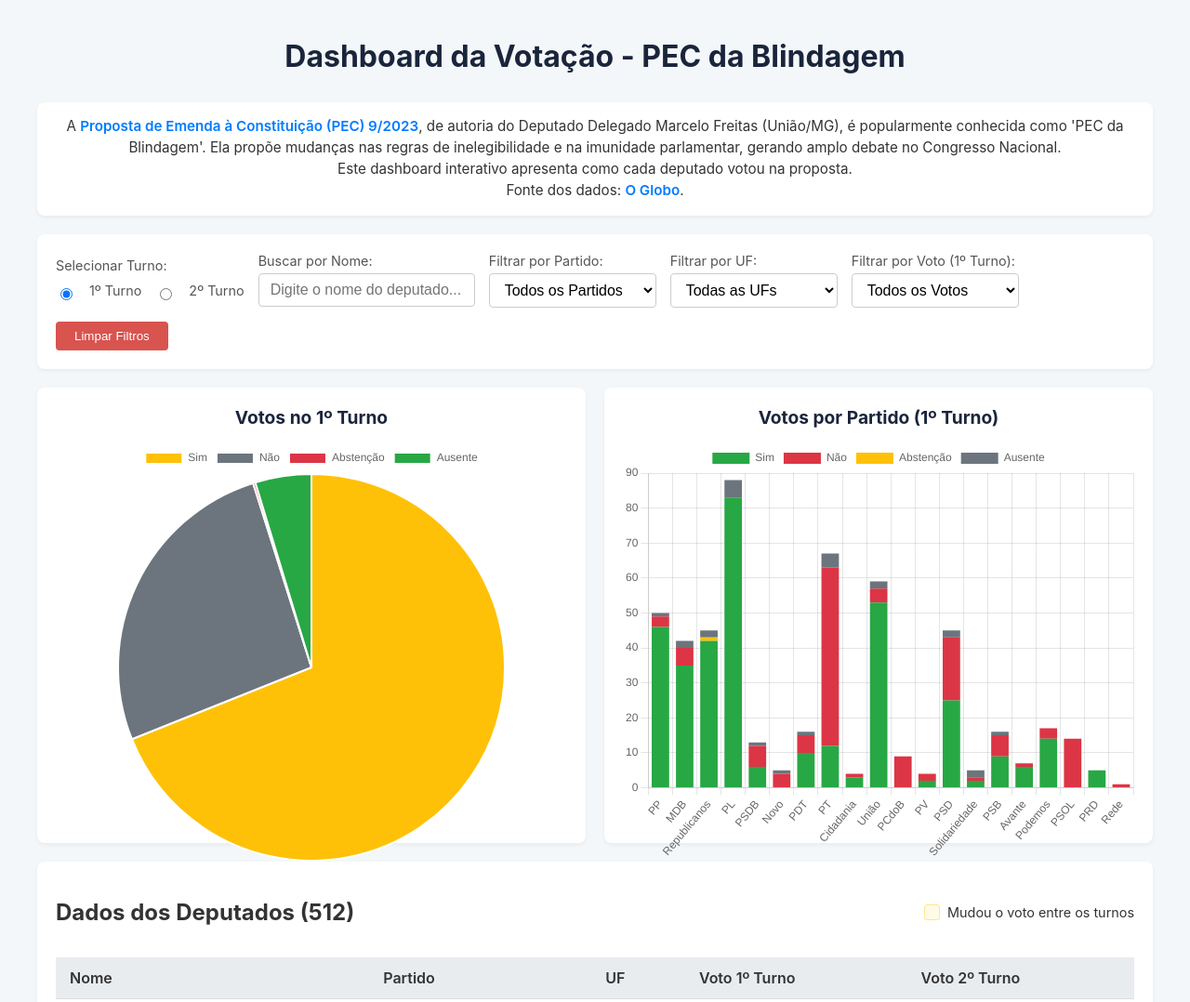
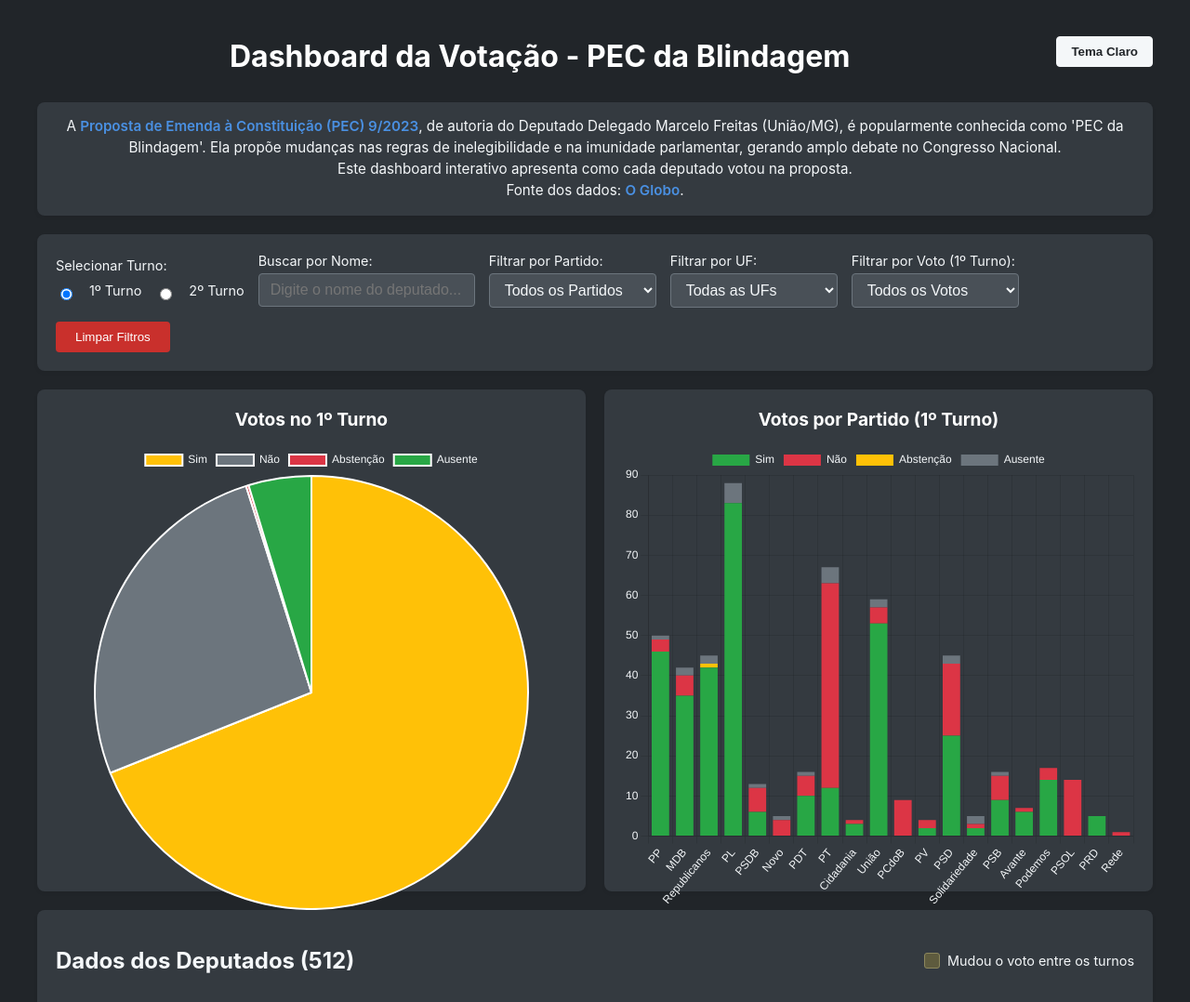
Before and after one commit to silvairsoares/pec_blindagem, a plain HTML site: page index.html in a window 1280 px wide. Shown: the top 1078 px of the page at 93% size. Drawn offline with nearby package versions, Linux system fonts and the light colour scheme.

Commit message:
Inclusao de tema escuro

```diff
--- a/index.html
+++ b/index.html
@@ -8,11 +8,12 @@
     <!-- Incluindo a biblioteca Chart.js para os gráficos -->
     <script src="https://cdn.jsdelivr.net/npm/chart.js"></script>
 </head>
-<body>
+<body class="dark-theme">
 
     <div class="dashboard-container">
         <header>
             <h1>Dashboard da Votação - PEC da Blindagem</h1>
+            <button id="theme-toggle">Mudar Tema</button>
         </header>
 
         <section class="intro-text">
--- a/script.js
+++ b/script.js
@@ -550,6 +550,27 @@ Zucco;PL;RS;Sim;Sim`;
     const chartTurnoTitle = document.getElementById('chart-turno-title');
     const chartPartidosTitle = document.getElementById('chart-partidos-title');
 
+    // Elementos e lógica para o seletor de tema
+    const themeToggleBtn = document.getElementById('theme-toggle');
+    const body = document.body;
+
+    // Verifica o tema salvo no localStorage
+    const savedTheme = localStorage.getItem('theme') || 'dark';
+    body.className = savedTheme + '-theme';
+    themeToggleBtn.textContent = savedTheme === 'dark' ? 'Tema Claro' : 'Tema Escuro';
+
+    themeToggleBtn.addEventListener('click', () => {
+        if (body.classList.contains('dark-theme')) {
+            body.classList.replace('dark-theme', 'light-theme');
+            themeToggleBtn.textContent = 'Tema Escuro';
+            localStorage.setItem('theme', 'light');
+        } else {
+            body.classList.replace('light-theme', 'dark-theme');
+            themeToggleBtn.textContent = 'Tema Claro';
+            localStorage.setItem('theme', 'dark');
+        }
+        filterAndRender(); // Re-renderiza os gráficos com a nova cor da legenda
+    });
     // Função para popular os filtros
     const populateFilters = () => {
         const partidos = [...new Set(allDeputies.map(d => d.partido))].sort();
@@ -628,6 +649,9 @@ Zucco;PL;RS;Sim;Sim`;
         const votoKey = turnoSelecionado === '1' ? 'voto1' : 'voto2';
         const turnoLabel = `${turnoSelecionado}º Turno`;
 
+        // Define a cor do texto dos gráficos com base no tema atual
+        const chartTextColor = document.body.classList.contains('dark-theme') ? '#f4f7f9' : '#333';
+
         // Dados para o gráfico de votos no 1º turno
         const votosTurno1 = deputies.reduce((acc, dep) => {
             acc[dep[votoKey]] = (acc[dep[votoKey]] || 0) + 1;
@@ -662,7 +686,15 @@ Zucco;PL;RS;Sim;Sim`;
                     backgroundColor: ['#ffc107', '#6c757d', '#dc3545', '#28a745', '#17a2b8'], // Abstenção, Ausente, Não, Sim, Art. 17
                 }]
             },
-            options: { responsive: true, maintainAspectRatio: false }
+            options: {
+                responsive: true,
+                maintainAspectRatio: false,
+                plugins: {
+                    legend: {
+                        labels: { color: chartTextColor }
+                    }
+                }
+            }
         });
 
         // Renderizar gráfico de barras para votos por partido
@@ -681,7 +713,15 @@ Zucco;PL;RS;Sim;Sim`;
             options: {
                 responsive: true,
                 maintainAspectRatio: false,
-                scales: { x: { stacked: true }, y: { stacked: true, beginAtZero: true } }
+                plugins: {
+                    legend: {
+                        labels: { color: chartTextColor }
+                    }
+                },
+                scales: {
+                    x: { stacked: true, ticks: { color: chartTextColor } },
+                    y: { stacked: true, beginAtZero: true, ticks: { color: chartTextColor } }
+                }
             }
         });
     };
--- a/style.css
+++ b/style.css
@@ -1,10 +1,46 @@
+/* Definição de variáveis de cor para os temas */
+:root {
+    /* Tema Claro (Light) */
+    --bg-color-light: #f4f7f9;
+    --text-color-light: #333;
+    --card-bg-color-light: #fff;
+    --header-color-light: #1a253c;
+    --link-color-light: #007bff;
+    --border-color-light: #ddd;
+    --table-header-bg-light: #e9ecef;
+    --table-row-even-bg-light: #f8f9fa;
+    --changed-vote-bg-light: #fffbe6;
+    --changed-vote-border-light: #ffe58f;
+    --input-bg-light: #fff;
+    --input-text-light: #333;
+    --input-border-light: #ccc;
+    --button-clear-bg-light: #d9534f;
+    --button-clear-hover-bg-light: #c9302c;
+
+    /* Tema Escuro (Dark) */
+    --bg-color-dark: #212529; /* Cinza bem escuro, quase preto */
+    --text-color-dark: #f4f7f9;
+    --card-bg-color-dark: #343a40; /* Cinza escuro para os cards */
+    --header-color-dark: #ffffff;
+    --link-color-dark: #4a90e2;
+    --border-color-dark: #495057;
+    --table-header-bg-dark: #495057;
+    --table-row-even-bg-dark: #2c3034;
+    --changed-vote-bg-dark: #5e5b3e;
+    --changed-vote-border-dark: #8c875d;
+    --input-bg-dark: #495057;
+    --input-text-dark: #f4f7f9;
+    --input-border-dark: #6c757d;
+    --button-clear-bg-dark: #c9302c;
+    --button-clear-hover-bg-dark: #a52824;
+}
+
 /* Estilos gerais */
 body {
     font-family: -apple-system, BlinkMacSystemFont, "Segoe UI", Roboto, Helvetica, Arial, sans-serif;
-    background-color: #f4f7f9;
-    color: #333;
     margin: 0;
     padding: 20px;
+    transition: background-color 0.3s, color 0.3s;
 }
 
 .dashboard-container {
@@ -14,15 +50,29 @@ body {
     gap: 20px;
 }
 
+header {
+    display: flex;
+    justify-content: space-between;
+    align-items: center;
+    flex-wrap: wrap;
+    gap: 15px;
+}
+
 header h1 {
-    color: #1a253c;
     text-align: center;
     margin-bottom: 10px;
+    flex-grow: 1;
+}
+
+header button#theme-toggle {
+    padding: 8px 15px;
+    border-radius: 4px;
+    cursor: pointer;
+    font-weight: 600;
 }
 
 /* Seção de Introdução */
 .intro-text {
-    background-color: #fff;
     padding: 15px 20px;
     border-radius: 8px;
     box-shadow: 0 2px 4px rgba(0,0,0,0.05);
@@ -36,7 +86,6 @@ header h1 {
 }
 
 .intro-text a {
-    color: #007bff;
     text-decoration: none;
     font-weight: 600;
 }
@@ -51,7 +100,6 @@ header h1 {
     flex-wrap: wrap;
     gap: 15px;
     align-items: center;
-    background-color: #fff;
     padding: 20px;
     border-radius: 8px;
     box-shadow: 0 2px 4px rgba(0,0,0,0.05);
@@ -75,31 +123,23 @@ header h1 {
 .filter-group label {
     font-size: 0.9em;
     margin-bottom: 5px;
-    color: #555;
 }
 
 .filters select, .filters input[type="text"] {
     padding: 8px 12px;
-    border: 1px solid #ccc;
     border-radius: 4px;
-    background-color: #fff;
     font-size: 1em;
     min-width: 180px;
 }
 
 .filters button {
     padding: 8px 20px;
-    border: none;
-    background-color: #d9534f;
+    border: 1px solid transparent;
     color: white;
     border-radius: 4px;
     cursor: pointer;
     transition: background-color 0.2s;
     align-self: flex-end; /* Alinha o botão com a base dos selects */
-}
-
-.filters button:hover {
-    background-color: #c9302c;
 }
 
 /* Seção de Gráficos */
@@ -110,23 +150,22 @@ header h1 {
 }
 
 .chart-card {
-    background-color: #fff;
     padding: 20px;
     border-radius: 8px;
     box-shadow: 0 2px 4px rgba(0,0,0,0.05);
     height: 450px; /* Define uma altura fixa para os cards dos gráficos */
+    min-height: 450px; /* Define uma altura mínima para os cards, permitindo que cresçam se necessário */
+    height: 500px; /* Altura suficiente para acomodar o gráfico e a legenda */
 }
 
 .chart-card h2 {
     margin-top: 0;
     text-align: center;
     font-size: 1.2em;
-    color: #1a253c;
 }
 
 /* Tabela de Dados */
 .data-table {
-    background-color: #fff;
     padding: 20px;
     border-radius: 8px;
     box-shadow: 0 2px 4px rgba(0,0,0,0.05);
@@ -152,8 +191,6 @@ header h1 {
     display: inline-block;
     width: 15px;
     height: 15px;
-    background-color: #fffbe6; /* Cor do destaque */
-    border: 1px solid #ffe58f;
     border-radius: 3px;
 }
 
@@ -164,22 +201,11 @@ table {
 
 table th, table td {
     padding: 12px 15px;
-    border-bottom: 1px solid #ddd;
     text-align: left;
 }
 
 table th {
-    background-color: #e9ecef;
     font-weight: 600;
-}
-
-table tbody tr:nth-child(even) {
-    background-color: #f8f9fa;
-}
-
-/* Estilo para a linha com voto alterado */
-table tbody tr.changed-vote {
-    background-color: #fffbe6; /* Amarelo claro para destaque */
 }
 
 /* Estilos do Rodapé */
@@ -188,11 +214,9 @@ footer {
     padding: 20px;
     margin-top: 20px;
     font-size: 0.9em;
-    color: #6c757d;
 }
 
 footer a {
-    color: #007bff;
     text-decoration: none;
     font-weight: 600;
 }
@@ -200,3 +224,81 @@ footer a {
 footer a:hover {
     text-decoration: underline;
 }
+
+/* Aplicação das variáveis do tema claro */
+.light-theme {
+    background-color: var(--bg-color-light);
+    color: var(--text-color-light);
+}
+.light-theme header h1 { color: var(--header-color-light); }
+.light-theme .intro-text,
+.light-theme .filters,
+.light-theme .chart-card,
+.light-theme .data-table { background-color: var(--card-bg-color-light); }
+.light-theme .intro-text a,
+.light-theme footer a { color: var(--link-color-light); }
+.light-theme .filters select, .light-theme .filters input[type="text"] {
+    background-color: var(--input-bg-light);
+    color: var(--input-text-light);
+    border: 1px solid var(--input-border-light);
+}
+.light-theme .filters button#clear-filters {
+    background-color: var(--button-clear-bg-light);
+}
+.light-theme .filters button#clear-filters:hover {
+    background-color: var(--button-clear-hover-bg-light);
+}
+.light-theme .chart-card h2 { color: var(--header-color-light); }
+.light-theme .legend .legend-color {
+    background-color: var(--changed-vote-bg-light);
+    border: 1px solid var(--changed-vote-border-light);
+}
+.light-theme table th, .light-theme table td { border-bottom: 1px solid var(--border-color-light); }
+.light-theme table th { background-color: var(--table-header-bg-light); }
+.light-theme table tbody tr:nth-child(even) { background-color: var(--table-row-even-bg-light); }
+.light-theme table tbody tr.changed-vote { background-color: var(--changed-vote-bg-light); }
+.light-theme footer { color: var(--text-color-light); }
+.light-theme header button#theme-toggle {
+    background-color: var(--header-color-light);
+    color: var(--bg-color-light);
+    border: 1px solid var(--header-color-light);
+}
+
+/* Aplicação das variáveis do tema escuro */
+.dark-theme {
+    background-color: var(--bg-color-dark);
+    color: var(--text-color-dark);
+}
+.dark-theme header h1 { color: var(--header-color-dark); }
+.dark-theme .intro-text,
+.dark-theme .filters,
+.dark-theme .chart-card,
+.dark-theme .data-table { background-color: var(--card-bg-color-dark); }
+.dark-theme .intro-text a,
+.dark-theme footer a { color: var(--link-color-dark); }
+.dark-theme .filters select, .dark-theme .filters input[type="text"] {
+    background-color: var(--input-bg-dark);
+    color: var(--input-text-dark);
+    border: 1px solid var(--input-border-dark);
+}
+.dark-theme .filters button#clear-filters {
+    background-color: var(--button-clear-bg-dark);
+}
+.dark-theme .filters button#clear-filters:hover {
+    background-color: var(--button-clear-hover-bg-dark);
+}
+.dark-theme .chart-card h2 { color: var(--header-color-dark); }
+.dark-theme .legend .legend-color {
+    background-color: var(--changed-vote-bg-dark);
+    border: 1px solid var(--changed-vote-border-dark);
+}
+.dark-theme table th, .dark-theme table td { border-bottom: 1px solid var(--border-color-dark); }
+.dark-theme table th { background-color: var(--table-header-bg-dark); }
+.dark-theme table tbody tr:nth-child(even) { background-color: var(--table-row-even-bg-dark); }
+.dark-theme table tbody tr.changed-vote { background-color: var(--changed-vote-bg-dark); }
+.dark-theme footer { color: var(--text-color-dark); }
+.dark-theme header button#theme-toggle {
+    background-color: var(--text-color-dark);
+    color: var(--bg-color-dark);
+    border: 1px solid var(--text-color-dark);
+}
```
